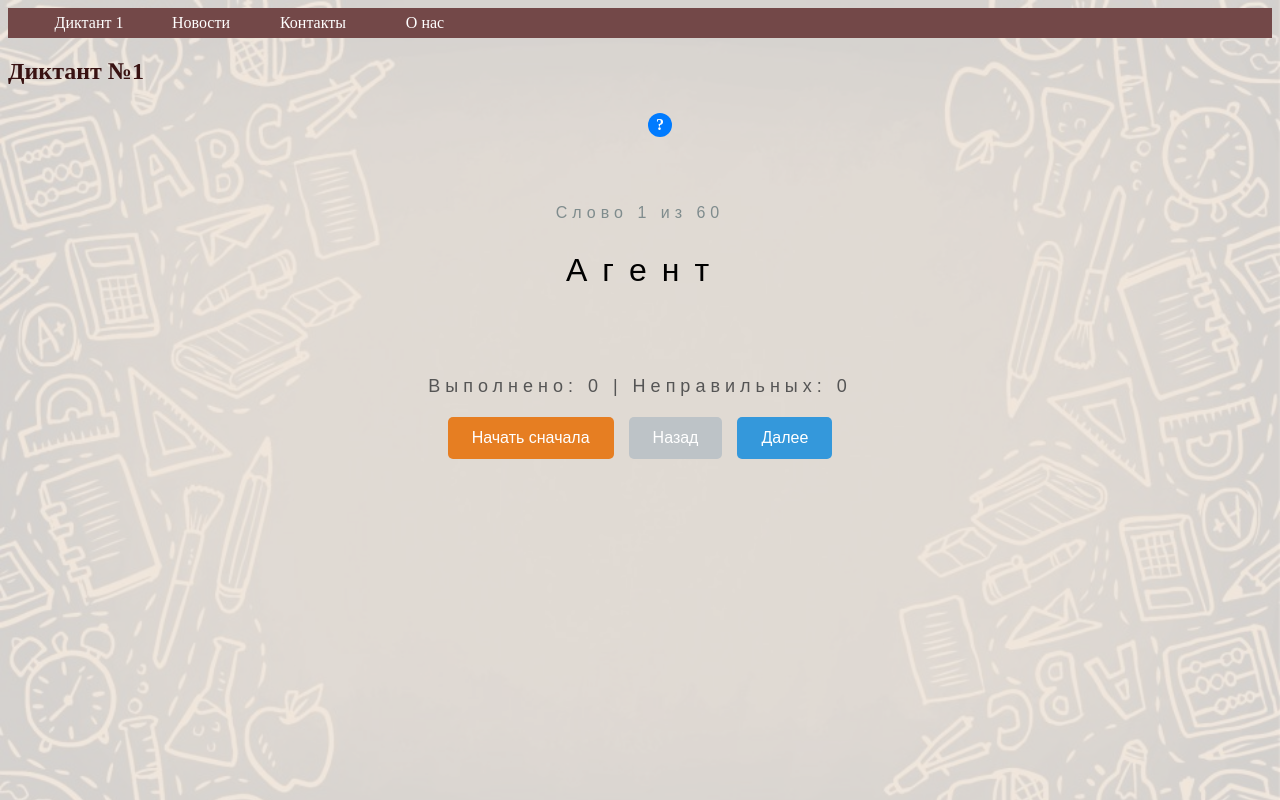
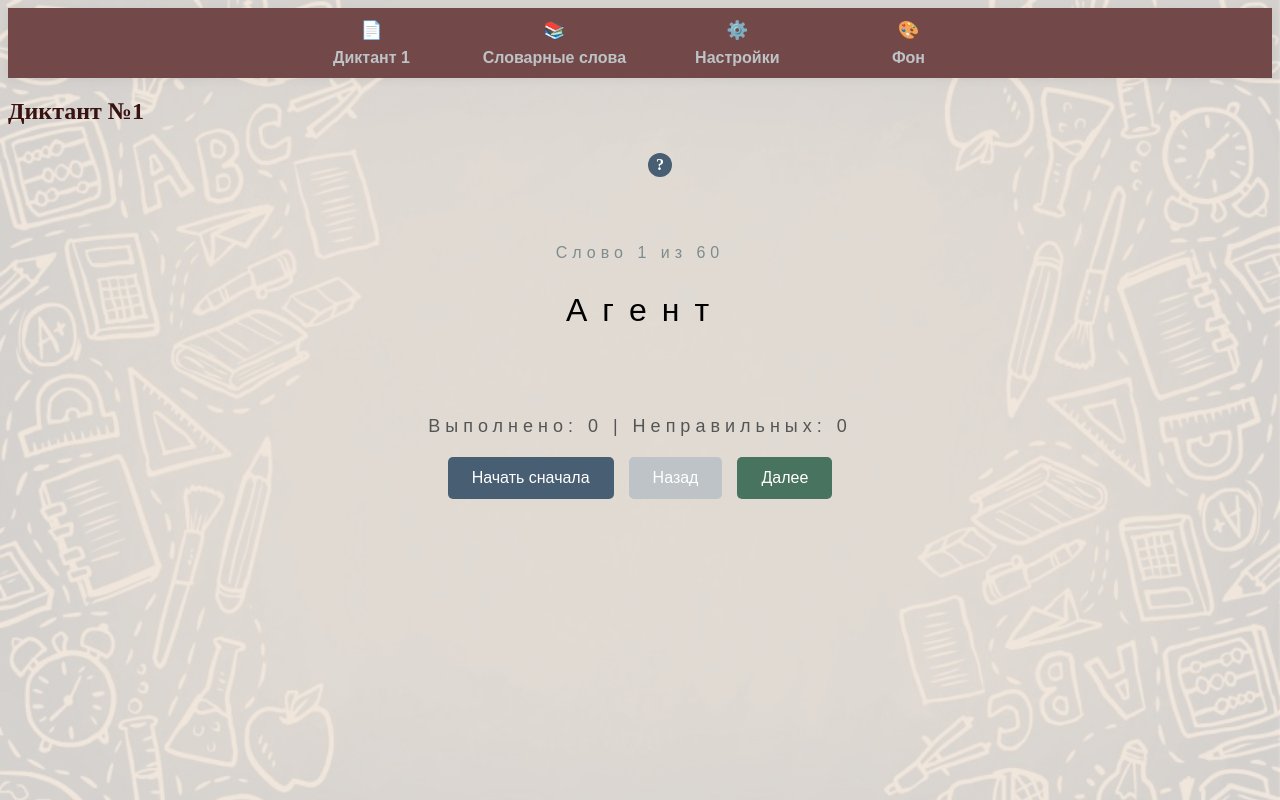
Before and after one commit to Mikadiko/Mikadiko.github.io, a website: page src/index.html in a window 1280 px wide. Drawn offline with Linux system fonts and the light colour scheme.

Commit message:
change navigation menu and color button

```diff
--- a/src/index.html
+++ b/src/index.html
@@ -8,19 +8,46 @@
 </head>
 <body>
 <!--Шапка навигации-->
-    <div>
-        <ul id="navbar">
-        <li><a href="./index.html" data-page="page1">Диктант 1</a>
-            <ul>
-                <li><a href="./main/html/dictation_2.html" data-page="page2">Диктант 2</a></li>
-                <li><a href="./main/html/dictation_3.html" data-page="page3">Диктант 3</a></li>
-            </ul>
-        </li>
-        <li><a href="#" data-page="page_news">Новости</a></li>
-        <li><a href="#" data-page="page_contacts">Контакты</a></li>
-        <li><a href="#" data-page="page_about_Us">О нас</a></li>
-        </ul>
+<nav class="modern-nav">
+    <div class="nav-container">
+        <div class="nav-links">
+            <div class="nav-group">
+                <a href="./index.html" class="nav-link">
+                    <span class="icon">📄</span>
+                    Диктант 1
+                </a>
+                <div class="nav-submenu">
+                    <a href="./main/html/dictation_2.html" class="nav-sublink">
+                        <span class="icon">📄</span>
+                        Диктант 2
+                    </a>
+                    <a href="./main/html/dictation_3.html" class="nav-sublink">
+                        <span class="icon">📄</span>
+                        Диктант 3
+                    </a>
+                </div>
+            </div>
+
+            <a href="#" class="nav-link coming-soon">
+                <span class="icon">📚</span>
+                Словарные слова
+            </a>
+
+            <a href="#" class="nav-link coming-soon">
+                <span class="icon">⚙️</span>
+                Настройки
+            </a>
+
+            <a href="#" class="nav-link coming-soon">
+                <span class="icon">🎨</span>
+                Фон
+            </a>
+        </div>
     </div>
+</nav>
+
+
+
 
 <!--Текст, для отображения какой диктант открыт-->
     <div id="#" class="dictation-text">
--- a/src/main/styles/main.css
+++ b/src/main/styles/main.css
@@ -1,60 +1,144 @@
-#navbar ul { /*пункты выдвижные */
-    display: none; /* Скрываем подменю по умолчанию */
-    background-color: #ab8989;
-    position: absolute; /* Абсолютное позиционирование */
-    top: 100%; /* Располагается прямо под родителем */
+.modern-nav {
+    background: #734848;
+    box-shadow: 0 2px 10px rgba(0,0,0,0.05);
+    font-family: Arial, sans-serif;
+    font-weight: bold;
     }
-    #navbar li:hover ul {
-        display: block;
-    } /* Показываем подменю при наведении */
-    #navbar, #navbar ul {
-        margin: 0; /* Убираем внешние отступы */
-        padding: 0; /* Убираем внутренние отступы */
-        list-style-type: none; /* Убираем маркеры списка */
+    .nav-container {
+        max-width: 1200px;
+        margin: 0 auto;
+        display: flex;
+        justify-content: center;
+        align-items: center;
+        /*padding: 0 2rem;*/
+        height: 70px;
     }
-    #navbar {
-        height: 30px;
-        background-color: #734848;
-        padding-left: 25px; /* Отступ слева */
-        min-width: 470px; /* Минимальная ширина */
+    .nav-links {
+        display: flex;
+        gap: 2rem;
+        align-items: center;
+        width: 100%;
+        justify-content: center;
     }
-    #navbar li {
-        float: left; /* Горизонтальное расположение */
-        position: relative; /* Для позиционирования подменю */
-        height: 100%; /* Занимает всю высоту родителя */
+    .nav-group {
+        position: relative;
     }
-    #navbar li a {
-        display: block; /* Блочное отображение */
-        padding: 6px; /* Внутренние отступы */
-        width: 100px;
-        color: #fff;
-        text-decoration: none; /* Без подчёркивания */
-        text-align: center; /* Выравнивание по центру */
+    .nav-link {
+        display: flex;
+        flex-direction: column;
+        align-items: center;
+        gap: 0.5rem;
+        padding: 0.6rem 0.6rem;
+        text-decoration: none;
+        color: #bdc3c7;
+        border-radius: 8px;
+        transition: all 0.3s ease;
+        position: relative;
+        min-width: 120px;
+        max-width: 200px;
+        text-align: center;
     }
-    a[data-page="page_news"]:hover {
+    .nav-link:hover:not(.coming-soon) {
+        background: #623e3e;
+        /*transform: translateY(-1px);*/
+    }
+    .nav-text {
+        font-size: 0.8rem;
+        line-height: 1.2;
+        white-space: nowrap;
+    }
+    .nav-submenu {
+        position: absolute;
+        top: 100%;
+        background: #734848;
+        border-radius: 8px;
+        /*box-shadow: 0 10px 30px rgba(0,0,0,0.15);*/
+        /*padding: 0.5rem;*/
+        min-width: 100px;
+        visibility: hidden;
+        transition: all 0.3s ease;
+        z-index: 1000;
+    }
+    .nav-group:hover .nav-submenu {
+        visibility: visible;
+        transform: translateY(0);
+    }
+    .nav-sublink {
+        display: flex;
+        align-items: center;
+        gap: 0.5rem;
+        padding: 0.8rem 1rem;
+        text-decoration: none;
+        color: #bdc3c7;
+        border-radius: 5px;
+        transition: background 0.3s ease;
+    }
+    .nav-sublink:hover {
+        background: #623e3e;
+    }
+    .coming-soon {
         cursor: not-allowed;
     }
-    a[data-page="page_contacts"]:hover {
-        cursor: not-allowed;
+    .icon {
+        font-size: 1.1rem;
     }
-    a[data-page="page_about_Us"]:hover {
-        cursor: not-allowed;
-    }
-    #navbar ul li {
-        float: none;
-    } /* Отменяем горизонтальное расположение */
-    #navbar li:hover {
-        background-color: #ab8989;
-    }
-    #navbar ul li:hover {
-        background-color: #734848;
+@media (max-width: 768px) { /* Адаптивность для мобильных */
+    .nav-container {
+        height: 60px;
+        padding: 0 0.5rem;
     }
 
+    .nav-links {
+        gap: 0.3rem;
+        justify-content: space-around;
+    }
+
+    .nav-link {
+        min-width: 60px;
+        max-width: 70px;
+        padding: 0.4rem 0.5rem;
+        gap: 0.2rem;
+    }
+
+    .nav-text {
+        font-size: 1rem;
+    }
+
+    .icon {
+        font-size: 0.5rem;
+    }
+
+    .nav-submenu {
+        min-width: 100px;
+        left: 0;
+        transform: translateY(10px);
+    }
+
+    .nav-group:hover .nav-submenu {
+        transform: translateY(0);
+    }
+}
+
+
+@media (max-width: 480px) { /* Для очень маленьких экранов */
+    .nav-link {
+        min-width: 50px;
+        max-width: 60px;
+        padding: 0.3rem 0.4rem;
+    }
+
+    .nav-text {
+        font-size: 0.65rem;
+    }
+
+    .icon {
+        font-size: 0.9rem;
+    }
+}
 
 .dictation-text {
         color: #391212;
 }
-
 
 .help-circle {
     position: relative;
@@ -63,7 +147,7 @@
     justify-content: center;
     width: 24px;
     height: 24px;
-    background-color: #007bff;
+    background-color: #485e73;
     color: white;
     border-radius: 50%;
     font-size: 16px;
@@ -77,12 +161,12 @@
     transform: translate(-50%, -50%);
     }
     .help-circle:hover {
-        background-color: #0056b3;
+        background-color: #3e5062;
     }
     .tooltip { /* Стили для динамически создаваемой подсказки */
         position: fixed;
         max-width: 250px;
-        background-color: #333;
+        background-color: #3e5062;
         color: white;
         text-align: center;
         border-radius: 6px;
@@ -174,30 +258,30 @@
         transition: background-color 0.3s;
         }
     .prev-btn {
-        background-color: #9b59b6;
+        background-color: #73485e;
         }
     .prev-btn:hover {
-        background-color: #8e44ad;
+        background-color: #623e50;
         }
     .prev-btn:disabled {
         background-color: #bdc3c7;
         cursor: not-allowed;
         }
     .next-btn {
-        background-color: #3498db;
+        background-color: #48735e;
         }
     .next-btn:hover {
-        background-color: #2980b9;
+        background-color: #3e6250;
         }
     .next-btn:disabled {
         background-color: #bdc3c7;
         cursor: not-allowed;
         }
     .reset-btn {
-        background-color: #e67e22;
+        background-color: #485e73;
         }
     .reset-btn:hover {
-        background-color: #d35400;
+        background-color: #3e5062;
         }
     .stats {
         margin: 20px 0;
--- a/src/main/styles/main_2.css
+++ b/src/main/styles/main_2.css
@@ -1,60 +1,144 @@
-#navbar ul { /*пункты выдвижные */
-    display: none; /* Скрываем подменю по умолчанию */
-    background-color: #ab8989;
-    position: absolute; /* Абсолютное позиционирование */
-    top: 100%; /* Располагается прямо под родителем */
+.modern-nav {
+    background: #734848;
+    box-shadow: 0 2px 10px rgba(0,0,0,0.05);
+    font-family: Arial, sans-serif;
+    font-weight: bold;
 }
-#navbar li:hover ul {
-    display: block;
-} /* Показываем подменю при наведении */
-#navbar, #navbar ul {
-    margin: 0; /* Убираем внешние отступы */
-    padding: 0; /* Убираем внутренние отступы */
-    list-style-type: none; /* Убираем маркеры списка */
+.nav-container {
+    max-width: 1200px;
+    margin: 0 auto;
+    display: flex;
+    justify-content: center;
+    align-items: center;
+    /*padding: 0 2rem;*/
+    height: 70px;
 }
-#navbar {
-    height: 30px;
-    background-color: #734848;
-    padding-left: 25px; /* Отступ слева */
-    min-width: 470px; /* Минимальная ширина */
+.nav-links {
+    display: flex;
+    gap: 2rem;
+    align-items: center;
+    width: 100%;
+    justify-content: center;
 }
-#navbar li {
-    float: left; /* Горизонтальное расположение */
-    position: relative; /* Для позиционирования подменю */
-    height: 100%; /* Занимает всю высоту родителя */
+.nav-group {
+    position: relative;
 }
-#navbar li a {
-    display: block; /* Блочное отображение */
-    padding: 6px; /* Внутренние отступы */
-    width: 100px;
-    color: #fff;
-    text-decoration: none; /* Без подчёркивания */
-    text-align: center; /* Выравнивание по центру */
+.nav-link {
+    display: flex;
+    flex-direction: column;
+    align-items: center;
+    gap: 0.5rem;
+    padding: 0.6rem 0.6rem;
+    text-decoration: none;
+    color: #bdc3c7;
+    border-radius: 8px;
+    transition: all 0.3s ease;
+    position: relative;
+    min-width: 120px;
+    max-width: 200px;
+    text-align: center;
 }
-a[data-page="page_news"]:hover {
+.nav-link:hover:not(.coming-soon) {
+    background: #623e3e;
+    /*transform: translateY(-1px);*/
+}
+.nav-text {
+    font-size: 0.8rem;
+    line-height: 1.2;
+    white-space: nowrap;
+}
+.nav-submenu {
+    position: absolute;
+    top: 100%;
+    background: #734848;
+    border-radius: 8px;
+    /*box-shadow: 0 10px 30px rgba(0,0,0,0.15);*/
+    /*padding: 0.5rem;*/
+    min-width: 100px;
+    visibility: hidden;
+    transition: all 0.3s ease;
+    z-index: 1000;
+}
+.nav-group:hover .nav-submenu {
+    visibility: visible;
+    transform: translateY(0);
+}
+.nav-sublink {
+    display: flex;
+    align-items: center;
+    gap: 0.5rem;
+    padding: 0.8rem 1rem;
+    text-decoration: none;
+    color: #bdc3c7;
+    border-radius: 5px;
+    transition: background 0.3s ease;
+}
+.nav-sublink:hover {
+    background: #623e3e;
+}
+.coming-soon {
     cursor: not-allowed;
 }
-a[data-page="page_contacts"]:hover {
-    cursor: not-allowed;
+.icon {
+    font-size: 1.1rem;
 }
-a[data-page="page_about_Us"]:hover {
-    cursor: not-allowed;
-}
-#navbar ul li {
-    float: none;
-} /* Отменяем горизонтальное расположение */
-#navbar li:hover {
-    background-color: #ab8989;
-}
-#navbar ul li:hover {
-    background-color: #734848;
+@media (max-width: 768px) { /* Адаптивность для мобильных */
+    .nav-container {
+        height: 60px;
+        padding: 0 0.5rem;
+    }
+
+    .nav-links {
+        gap: 0.3rem;
+        justify-content: space-around;
+    }
+
+    .nav-link {
+        min-width: 60px;
+        max-width: 70px;
+        padding: 0.4rem 0.5rem;
+        gap: 0.2rem;
+    }
+
+    .nav-text {
+        font-size: 1rem;
+    }
+
+    .icon {
+        font-size: 0.5rem;
+    }
+
+    .nav-submenu {
+        min-width: 100px;
+        left: 0;
+        transform: translateY(10px);
+    }
+
+    .nav-group:hover .nav-submenu {
+        transform: translateY(0);
+    }
 }
 
+
+@media (max-width: 480px) { /* Для очень маленьких экранов */
+    .nav-link {
+        min-width: 50px;
+        max-width: 60px;
+        padding: 0.3rem 0.4rem;
+    }
+
+    .nav-text {
+        font-size: 0.65rem;
+    }
+
+    .icon {
+        font-size: 0.9rem;
+    }
+}
 
 .dictation-text {
     color: #391212;
 }
-
 
 .help-circle {
     position: relative;
@@ -63,7 +147,7 @@ a[data-page="page_about_Us"]:hover {
     justify-content: center;
     width: 24px;
     height: 24px;
-    background-color: #007bff;
+    background-color: #485e73;
     color: white;
     border-radius: 50%;
     font-size: 16px;
@@ -77,12 +161,12 @@ a[data-page="page_about_Us"]:hover {
     transform: translate(-50%, -50%);
 }
 .help-circle:hover {
-    background-color: #0056b3;
+    background-color: #3e5062;
 }
 .tooltip { /* Стили для динамически создаваемой подсказки */
     position: fixed;
     max-width: 250px;
-    background-color: #333;
+    background-color: #3e5062;
     color: white;
     text-align: center;
     border-radius: 6px;
@@ -174,30 +258,30 @@ a[data-page="page_about_Us"]:hover {
     transition: background-color 0.3s;
 }
 .prev-btn {
-    background-color: #9b59b6;
+    background-color: #73485e;
 }
 .prev-btn:hover {
-    background-color: #8e44ad;
+    background-color: #623e50;
 }
 .prev-btn:disabled {
     background-color: #bdc3c7;
     cursor: not-allowed;
 }
 .next-btn {
-    background-color: #3498db;
+    background-color: #48735e;
 }
 .next-btn:hover {
-    background-color: #2980b9;
+    background-color: #3e6250;
 }
 .next-btn:disabled {
     background-color: #bdc3c7;
     cursor: not-allowed;
 }
 .reset-btn {
-    background-color: #e67e22;
+    background-color: #485e73;
 }
 .reset-btn:hover {
-    background-color: #d35400;
+    background-color: #3e5062;
 }
 .stats {
     margin: 20px 0;
--- a/src/main/styles/main_3.css
+++ b/src/main/styles/main_3.css
@@ -1,60 +1,144 @@
-#navbar ul { /*пункты выдвижные */
-    display: none; /* Скрываем подменю по умолчанию */
-    background-color: #ab8989;
-    position: absolute; /* Абсолютное позиционирование */
-    top: 100%; /* Располагается прямо под родителем */
+.modern-nav {
+    background: #734848;
+    box-shadow: 0 2px 10px rgba(0,0,0,0.05);
+    font-family: Arial, sans-serif;
+    font-weight: bold;
 }
-#navbar li:hover ul {
-    display: block;
-} /* Показываем подменю при наведении */
-#navbar, #navbar ul {
-    margin: 0; /* Убираем внешние отступы */
-    padding: 0; /* Убираем внутренние отступы */
-    list-style-type: none; /* Убираем маркеры списка */
+.nav-container {
+    max-width: 1200px;
+    margin: 0 auto;
+    display: flex;
+    justify-content: center;
+    align-items: center;
+    /*padding: 0 2rem;*/
+    height: 70px;
 }
-#navbar {
-    height: 30px;
-    background-color: #734848;
-    padding-left: 25px; /* Отступ слева */
-    min-width: 470px; /* Минимальная ширина */
+.nav-links {
+    display: flex;
+    gap: 2rem;
+    align-items: center;
+    width: 100%;
+    justify-content: center;
 }
-#navbar li {
-    float: left; /* Горизонтальное расположение */
-    position: relative; /* Для позиционирования подменю */
-    height: 100%; /* Занимает всю высоту родителя */
+.nav-group {
+    position: relative;
 }
-#navbar li a {
-    display: block; /* Блочное отображение */
-    padding: 6px; /* Внутренние отступы */
-    width: 100px;
-    color: #fff;
-    text-decoration: none; /* Без подчёркивания */
-    text-align: center; /* Выравнивание по центру */
+.nav-link {
+    display: flex;
+    flex-direction: column;
+    align-items: center;
+    gap: 0.5rem;
+    padding: 0.6rem 0.6rem;
+    text-decoration: none;
+    color: #bdc3c7;
+    border-radius: 8px;
+    transition: all 0.3s ease;
+    position: relative;
+    min-width: 120px;
+    max-width: 200px;
+    text-align: center;
 }
-a[data-page="page_news"]:hover {
+.nav-link:hover:not(.coming-soon) {
+    background: #623e3e;
+    /*transform: translateY(-1px);*/
+}
+.nav-text {
+    font-size: 0.8rem;
+    line-height: 1.2;
+    white-space: nowrap;
+}
+.nav-submenu {
+    position: absolute;
+    top: 100%;
+    background: #734848;
+    border-radius: 8px;
+    /*box-shadow: 0 10px 30px rgba(0,0,0,0.15);*/
+    /*padding: 0.5rem;*/
+    min-width: 100px;
+    visibility: hidden;
+    transition: all 0.3s ease;
+    z-index: 1000;
+}
+.nav-group:hover .nav-submenu {
+    visibility: visible;
+    transform: translateY(0);
+}
+.nav-sublink {
+    display: flex;
+    align-items: center;
+    gap: 0.5rem;
+    padding: 0.8rem 1rem;
+    text-decoration: none;
+    color: #bdc3c7;
+    border-radius: 5px;
+    transition: background 0.3s ease;
+}
+.nav-sublink:hover {
+    background: #623e3e;
+}
+.coming-soon {
     cursor: not-allowed;
 }
-a[data-page="page_contacts"]:hover {
-    cursor: not-allowed;
+.icon {
+    font-size: 1.1rem;
 }
-a[data-page="page_about_Us"]:hover {
-    cursor: not-allowed;
-}
-#navbar ul li {
-    float: none;
-} /* Отменяем горизонтальное расположение */
-#navbar li:hover {
-    background-color: #ab8989;
-}
-#navbar ul li:hover {
-    background-color: #734848;
+@media (max-width: 768px) { /* Адаптивность для мобильных */
+    .nav-container {
+        height: 60px;
+        padding: 0 0.5rem;
+    }
+
+    .nav-links {
+        gap: 0.3rem;
+        justify-content: space-around;
+    }
+
+    .nav-link {
+        min-width: 60px;
+        max-width: 70px;
+        padding: 0.4rem 0.5rem;
+        gap: 0.2rem;
+    }
+
+    .nav-text {
+        font-size: 1rem;
+    }
+
+    .icon {
+        font-size: 0.5rem;
+    }
+
+    .nav-submenu {
+        min-width: 100px;
+        left: 0;
+        transform: translateY(10px);
+    }
+
+    .nav-group:hover .nav-submenu {
+        transform: translateY(0);
+    }
 }
 
+
+@media (max-width: 480px) { /* Для очень маленьких экранов */
+    .nav-link {
+        min-width: 50px;
+        max-width: 60px;
+        padding: 0.3rem 0.4rem;
+    }
+
+    .nav-text {
+        font-size: 0.65rem;
+    }
+
+    .icon {
+        font-size: 0.9rem;
+    }
+}
 
 .dictation-text {
     color: #391212;
 }
-
 
 .help-circle {
     position: relative;
@@ -63,7 +147,7 @@ a[data-page="page_about_Us"]:hover {
     justify-content: center;
     width: 24px;
     height: 24px;
-    background-color: #007bff;
+    background-color: #485e73;
     color: white;
     border-radius: 50%;
     font-size: 16px;
@@ -77,12 +161,12 @@ a[data-page="page_about_Us"]:hover {
     transform: translate(-50%, -50%);
 }
 .help-circle:hover {
-    background-color: #0056b3;
+    background-color: #3e5062;
 }
 .tooltip { /* Стили для динамически создаваемой подсказки */
     position: fixed;
     max-width: 250px;
-    background-color: #333;
+    background-color: #3e5062;
     color: white;
     text-align: center;
     border-radius: 6px;
@@ -174,30 +258,30 @@ a[data-page="page_about_Us"]:hover {
     transition: background-color 0.3s;
 }
 .prev-btn {
-    background-color: #9b59b6;
+    background-color: #73485e;
 }
 .prev-btn:hover {
-    background-color: #8e44ad;
+    background-color: #623e50;
 }
 .prev-btn:disabled {
     background-color: #bdc3c7;
     cursor: not-allowed;
 }
 .next-btn {
-    background-color: #3498db;
+    background-color: #48735e;
 }
 .next-btn:hover {
-    background-color: #2980b9;
+    background-color: #3e6250;
 }
 .next-btn:disabled {
     background-color: #bdc3c7;
     cursor: not-allowed;
 }
 .reset-btn {
-    background-color: #e67e22;
+    background-color: #485e73;
 }
 .reset-btn:hover {
-    background-color: #d35400;
+    background-color: #3e5062;
 }
 .stats {
     margin: 20px 0;
```
Also changed, not shown: src/main/html/dictation_2.html (+38 -14 lines), src/main/html/dictation_3.html (+38 -14 lines).
